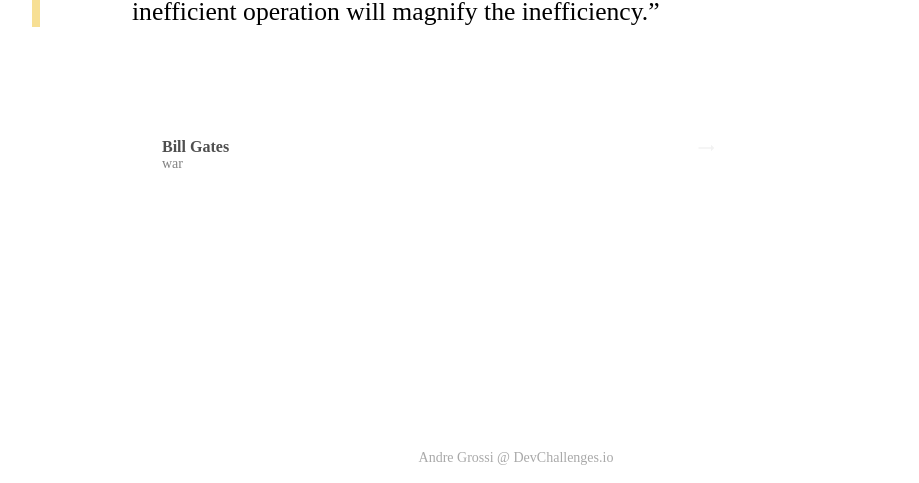
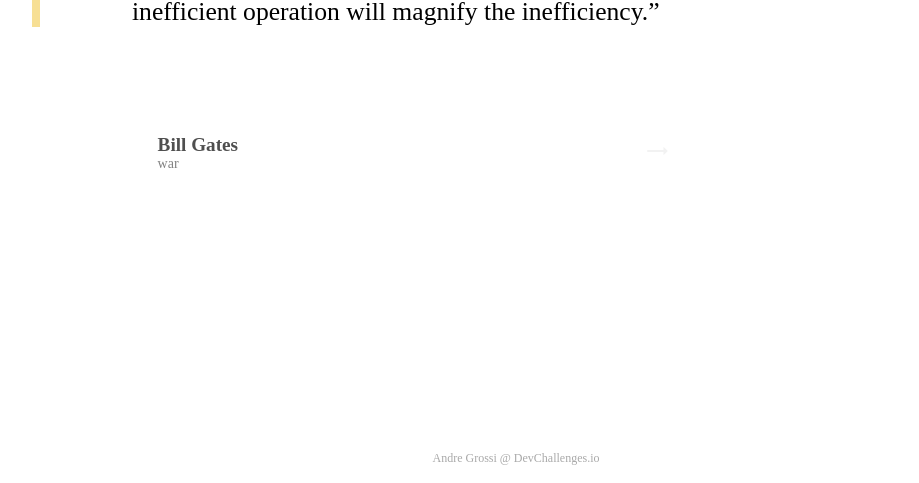
Before and after one commit to aadelgrossi/random-quote-generator, a React (Create React App) app: page / in a window 1280 px wide. Shown: the part 314-797 px from the top of the page, without its empty margins (124-1043 px from the left). Built offline with nearby package versions, Linux system fonts and the light colour scheme; what webfontloader would draw is missing.

Commit message:
Style fixes and updates

```diff
--- a/src/components/Footer/styles.ts
+++ b/src/components/Footer/styles.ts
@@ -4,11 +4,12 @@ export const Container = styled.div`
   display: flex;
   flex-direction: row;
   justify-content: center;
-  margin: auto 0 20px;
+  margin: auto 0 0;
+  padding-bottom: 20px;
 
   p {
     color: #a9a9a9;
     font-family: 'Montserrat';
-    font-size: 14px;
+    font-size: max(12px, 0.8vw);
   }
 `;
--- a/src/pages/Home/index.tsx
+++ b/src/pages/Home/index.tsx
@@ -21,9 +21,11 @@ const Home: React.FC = () => {
           <p>Bill Gates</p>
           <span>war</span>
         </div>
-        <a href="www.google.com">
-          <MdTrendingFlat size="20px" />
-        </a>
+        <div>
+          <a href="www.google.com">
+            <MdTrendingFlat size="26px" />
+          </a>
+        </div>
       </Author>
     </Container>
   );
--- a/src/pages/Home/styles.ts
+++ b/src/pages/Home/styles.ts
@@ -6,6 +6,7 @@ export const Container = styled.div`
   width: 80%;
   margin-top: 20vh;
 `;
+
 export const Quote = styled.div`
   font-size: max(24px, calc(2vw));
   position: relative;
@@ -17,29 +18,33 @@ export const Quote = styled.div`
     height: 100%;
     background-color: var(--accent);
     top: 0;
-    left: -100px;
+    left: max(-100px, -20%);
   }
 `;
 
 export const Author = styled.div`
-  margin-top: 10%;
+  margin-top: max(7vh, 40px);
+  margin-left: -2vw;
   display: flex;
   flex-direction: row;
-  padding: 50px 30px;
+  padding: 4vw 4vw;
+  width: 100%;
   cursor: pointer;
 
   div {
     display: flex;
     flex-direction: column;
     justify-content: center;
+    width: 100%;
 
     p {
       font-weight: bold;
       color: var(--secondary);
+      font-size: max(16px, 1.5vw);
     }
 
     span {
-      font-size: 14px;
+      font-size: max(14px, 1vw);
       color: #828282;
     }
   }
@@ -47,6 +52,7 @@ export const Author = styled.div`
   a {
     color: #f2f2f2;
     margin-left: auto;
+    justify-content: center;
   }
 
   transition: background 200ms ease-in-out;
```
